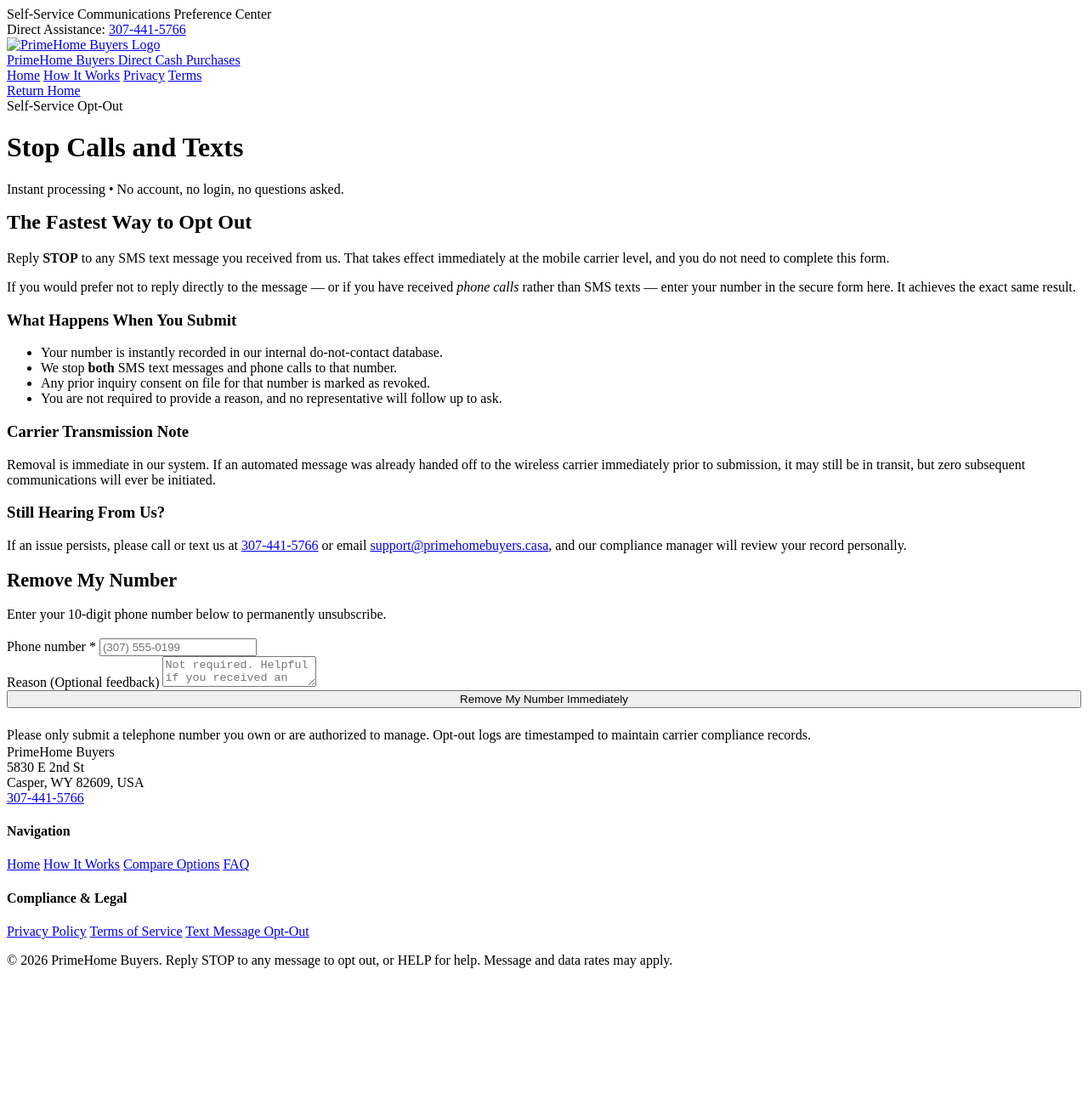
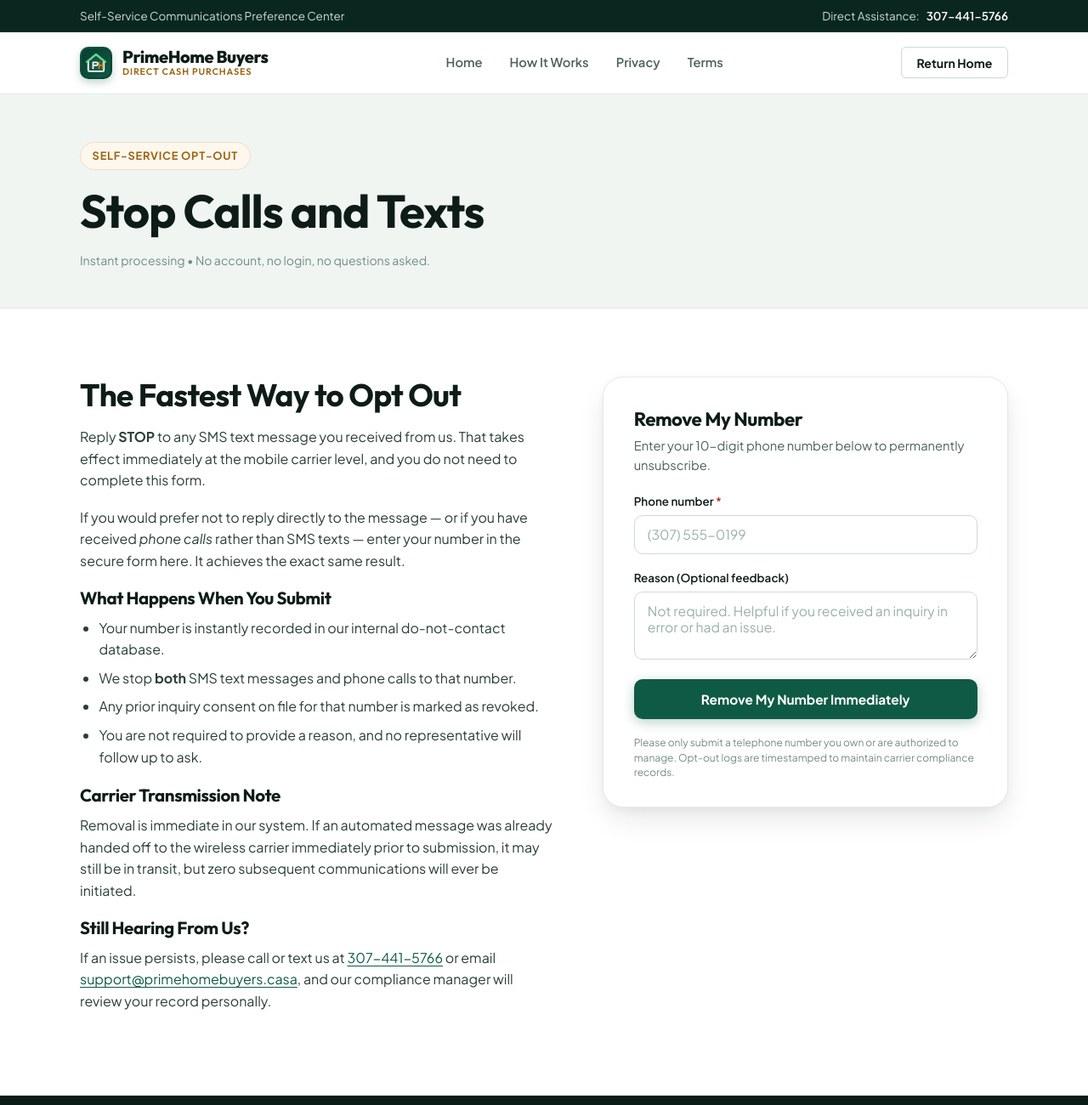
Before and after one commit to 01015523142az-hash/Primehomebuyers, a website: page sms-opt-out.html in a window 1280 px wide. Shown: the top 1300 px of the page at 85% size. Before the commit the page ends 1155 px from the top, so only its background shows below. Drawn offline with Linux system fonts and the light colour scheme; the site is published under a folder, as on GitHub Pages, so addresses that start at the root find nothing.

Commit message:
refactor: update to relative paths and add lint script
Convert absolute asset and navigation links to relative paths to improve site portability. Add a linting script to package.json to verify JavaScript file syntax.

```diff
--- a/index.html
+++ b/index.html
@@ -6,8 +6,8 @@
 <title>PrimeHome Buyers &mdash; Sell your house as-is, on your timeline</title>
 <meta name="description" content="PrimeHome Buyers makes direct cash offers on residential property. No listing, no repairs, no agent commission. Request a no-obligation offer on your home.">
 <link rel="canonical" href="https://primehomebuyers.casa/">
-<link rel="icon" type="image/svg+xml" href="/assets/logo.svg">
-<link rel="stylesheet" href="/assets/site.css">
+<link rel="icon" type="image/svg+xml" href="assets/logo.svg">
+<link rel="stylesheet" href="assets/site.css">
 </head>
 <body>
 
@@ -31,9 +31,9 @@
 <!-- Navigation Header -->
 <header class="site-head" id="site-header">
   <div class="wrap">
-    <a class="brand" href="/" id="brand-logo">
+    <a class="brand" href="./" id="brand-logo">
       <div class="brand-icon-wrap">
-        <img src="/assets/logo.svg" alt="PrimeHome Buyers Logo" width="34" height="34" class="brand-logo-img">
+        <img src="assets/logo.svg" alt="PrimeHome Buyers Logo" width="34" height="34" class="brand-logo-img">
       </div>
       <div class="brand-text">
         <span>PrimeHome Buyers</span>
@@ -182,8 +182,8 @@
               property and this request. Consent is not a condition of any
               purchase or sale. Message frequency varies. Message and data rates
               may apply. Reply STOP to opt out or HELP for help. See our
-              <a href="/privacy.html">Privacy Policy</a> and
-              <a href="/terms.html">Terms of Service</a>.
+              <a href="privacy.html">Privacy Policy</a> and
+              <a href="terms.html">Terms of Service</a>.
             </span>
           </label>
           <p class="optional-note">
@@ -718,7 +718,7 @@
 <section class="section" id="stories">
   <div class="wrap">
     <div class="section-head">
-      <div class="eyebrow-pill">Real Client Vignettes</div>
+      <div class="eyebrow-pill">Seller Stories</div>
       <h2>Recent Sellers We Have Helped</h2>
       <p>
         Straightforward solutions for homeowners facing real-world timing and condition hurdles.
@@ -1030,9 +1030,9 @@
       <div class="foot-nav-col">
         <h4>Legal &amp; Compliance</h4>
         <nav class="foot-links-list">
-          <a href="/privacy.html">Privacy Policy</a>
-          <a href="/terms.html">Terms of Service</a>
-          <a href="/sms-opt-out.html">Text Message Opt-Out</a>
+          <a href="privacy.html">Privacy Policy</a>
+          <a href="terms.html">Terms of Service</a>
+          <a href="sms-opt-out.html">Text Message Opt-Out</a>
           <a href="mailto:support@primehomebuyers.casa">Email Support</a>
         </nav>
         <div class="foot-compliance-box" style="margin-top: 1.2rem;">
@@ -1108,6 +1108,6 @@
   </div>
 </div>
 
-<script src="/assets/site.js"></script>
+<script src="assets/site.js"></script>
 </body>
 </html>
--- a/package.json
+++ b/package.json
@@ -6,6 +6,7 @@
   "scripts": {
     "dev": "node server.js",
     "build": "echo 'Static site ready'",
+    "lint": "node -c server.js && node -c assets/site.js",
     "start": "node server.js"
   },
   "dependencies": {
--- a/sms-opt-out.html
+++ b/sms-opt-out.html
@@ -6,8 +6,8 @@
 <title>Stop Calls and Texts &mdash; PrimeHome Buyers</title>
 <meta name="description" content="Remove your phone number from PrimeHome Buyers calls and text messages. Takes one step, no account needed.">
 <link rel="canonical" href="https://primehomebuyers.casa/sms-opt-out.html">
-<link rel="icon" type="image/svg+xml" href="/assets/logo.svg">
-<link rel="stylesheet" href="/assets/site.css">
+<link rel="icon" type="image/svg+xml" href="assets/logo.svg">
+<link rel="stylesheet" href="assets/site.css">
 </head>
 <body>
 
@@ -26,9 +26,9 @@
 
 <header class="site-head">
   <div class="wrap">
-    <a class="brand" href="/">
+    <a class="brand" href="./">
       <div class="brand-icon-wrap">
-        <img src="/assets/logo.svg" alt="PrimeHome Buyers Logo" width="34" height="34" class="brand-logo-img">
+        <img src="assets/logo.svg" alt="PrimeHome Buyers Logo" width="34" height="34" class="brand-logo-img">
       </div>
       <div class="brand-text">
         <span>PrimeHome Buyers</span>
@@ -36,13 +36,13 @@
       </div>
     </a>
     <nav class="site-nav">
-      <a href="/">Home</a>
-      <a href="/#how">How It Works</a>
-      <a href="/privacy.html">Privacy</a>
-      <a href="/terms.html">Terms</a>
+      <a href="./">Home</a>
+      <a href="./#how">How It Works</a>
+      <a href="privacy.html">Privacy</a>
+      <a href="terms.html">Terms</a>
     </nav>
     <div class="head-actions">
-      <a href="/" class="btn btn-secondary btn-sm">Return Home</a>
+      <a href="./" class="btn btn-secondary btn-sm">Return Home</a>
     </div>
   </div>
 </header>
@@ -153,18 +153,18 @@
       <div class="foot-nav-col">
         <h4>Navigation</h4>
         <nav class="foot-links-list">
-          <a href="/">Home</a>
-          <a href="/#how">How It Works</a>
-          <a href="/#compare">Compare Options</a>
-          <a href="/#faq">FAQ</a>
+          <a href="./">Home</a>
+          <a href="./#how">How It Works</a>
+          <a href="./#compare">Compare Options</a>
+          <a href="./#faq">FAQ</a>
         </nav>
       </div>
       <div class="foot-nav-col">
         <h4>Compliance &amp; Legal</h4>
         <nav class="foot-links-list">
-          <a href="/privacy.html">Privacy Policy</a>
-          <a href="/terms.html">Terms of Service</a>
-          <a href="/sms-opt-out.html">Text Message Opt-Out</a>
+          <a href="privacy.html">Privacy Policy</a>
+          <a href="terms.html">Terms of Service</a>
+          <a href="sms-opt-out.html">Text Message Opt-Out</a>
         </nav>
       </div>
     </div>
@@ -174,6 +174,6 @@
   </div>
 </footer>
 
-<script src="/assets/site.js"></script>
+<script src="assets/site.js"></script>
 </body>
 </html>
```
Also changed, not shown: privacy.html (+19 -19 lines), terms.html (+20 -20 lines).
